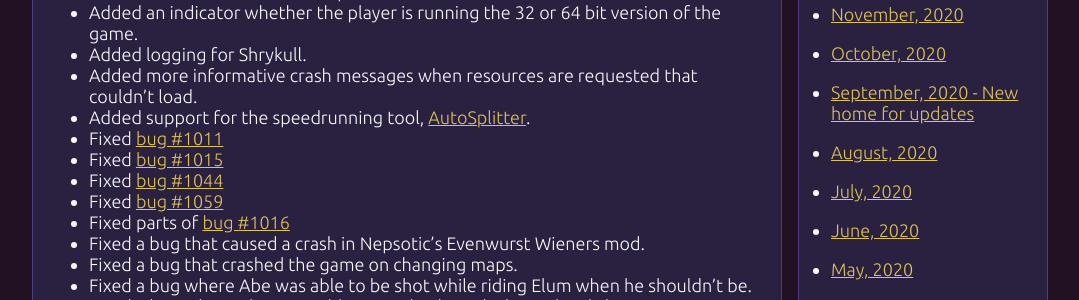
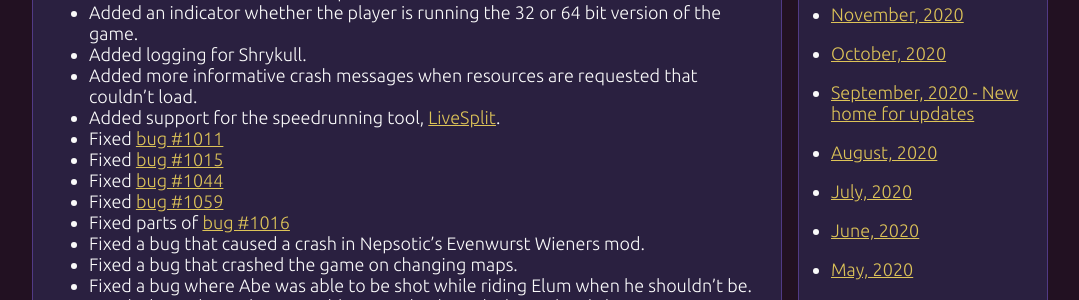
Before and after one commit to AliveTeam/AliveTeam.github.io, a Jekyll site: the page built from blog/_posts/2021-02-01-2021january.md, in a window 1280 px wide and 900 px high, scrolled down 482 px. Shown: the part 153-453 px from the top of the window, without its empty margins (108-1187 px from the left). Built offline with Jekyll 4.4.1, drawn with Linux system fonts in a browser that asks for light colours.

Commit message:
Fixed link in January blogpost.

```diff
--- a/blog/_posts/2021-02-01-2021january.md
+++ b/blog/_posts/2021-02-01-2021january.md
@@ -21,7 +21,7 @@ With this out of the way, let's see this month's "whodunnit:"
 * Added an indicator whether the player is running the 32 or 64 bit version of the game.
 * Added logging for Shrykull.
 * Added more informative crash messages when resources are requested that couldn't load.
-* Added support for the speedrunning tool, [AutoSplitter](https://autosplitter.com/).
+* Added support for the speedrunning tool, [LiveSplit](https://livesplit.org/).
 * Fixed [bug #1011](https://github.com/AliveTeam/alive_reversing/issues/1011)
 * Fixed [bug #1015](https://github.com/AliveTeam/alive_reversing/issues/1015)
 * Fixed [bug #1044](https://github.com/AliveTeam/alive_reversing/issues/1044)
```
